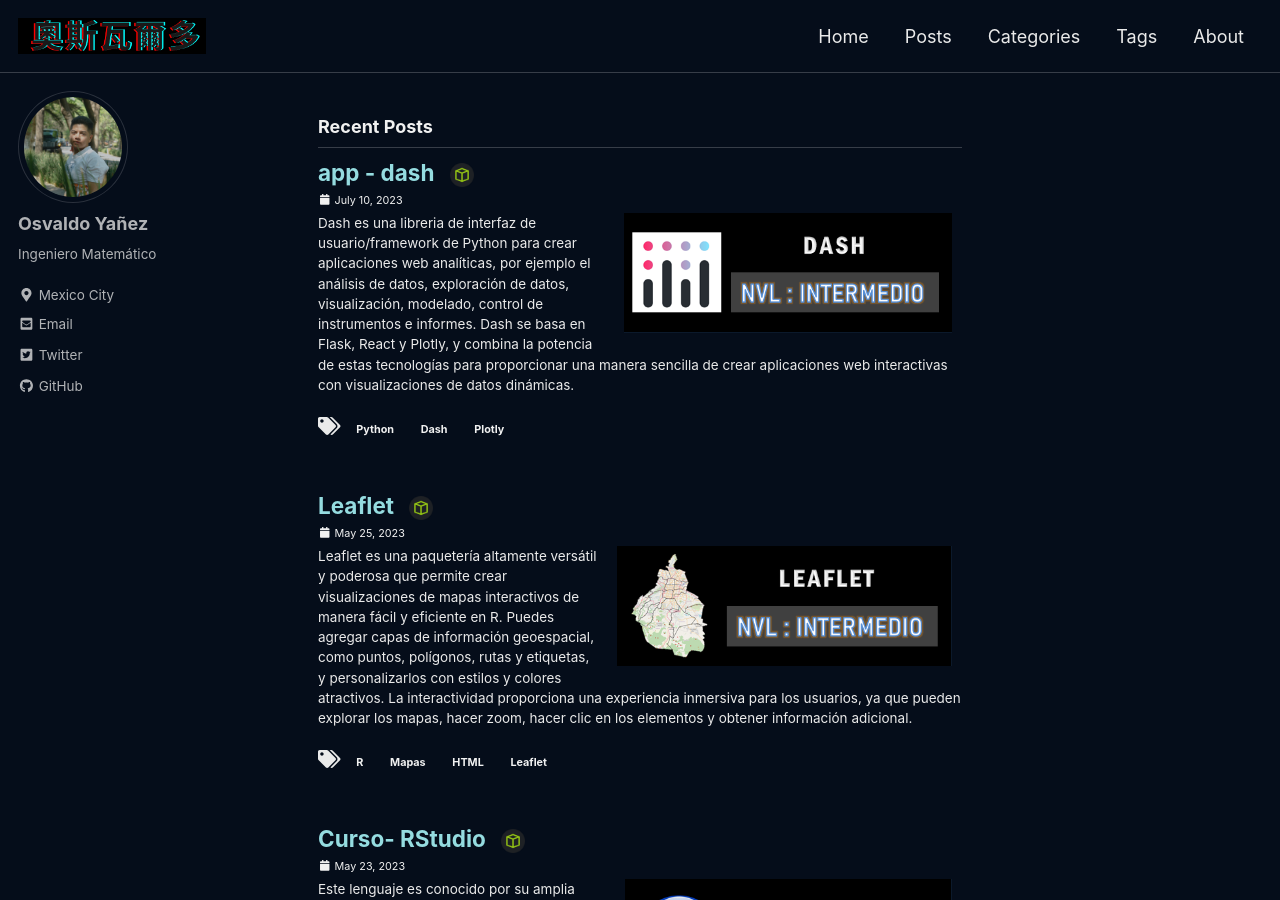
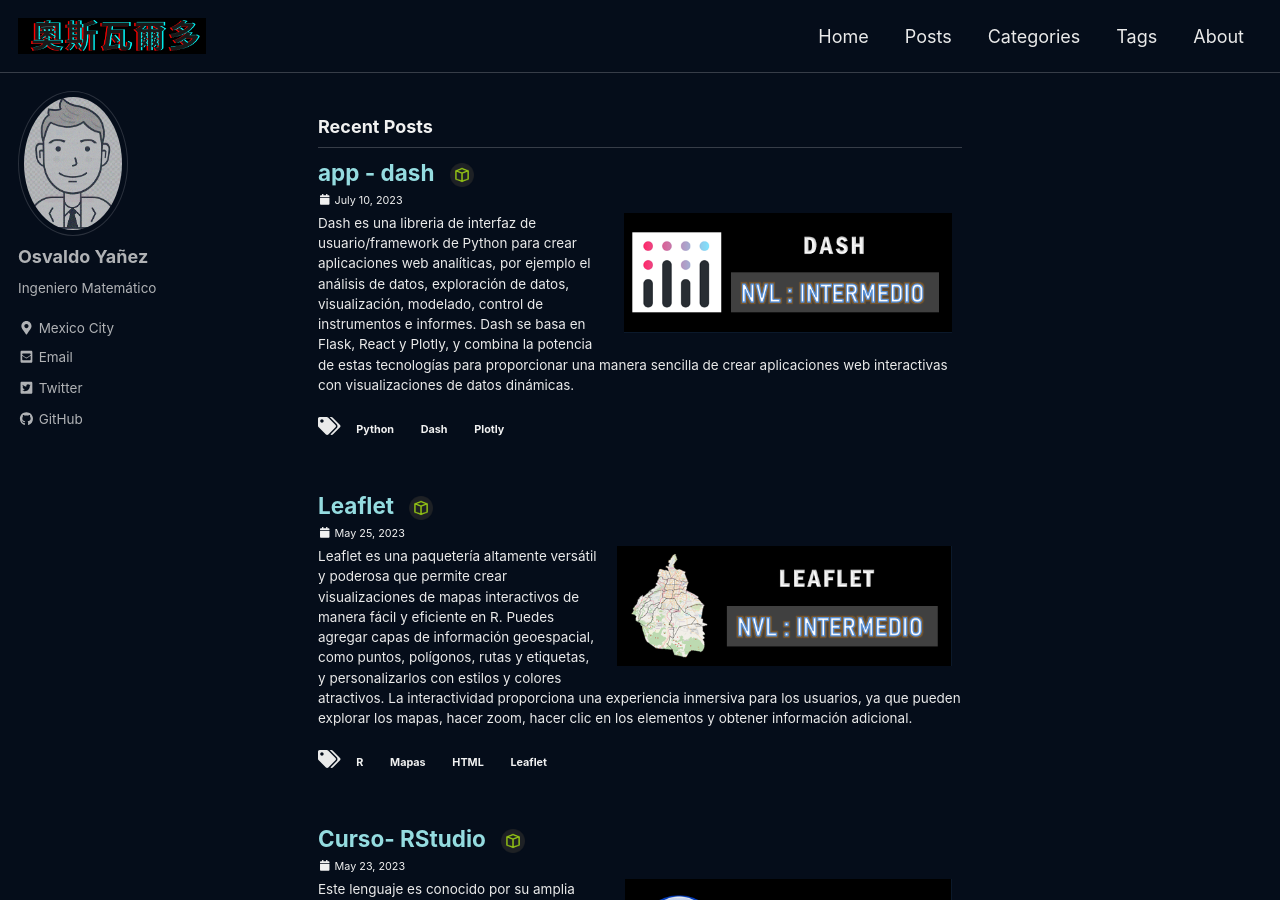
Before and after one commit to OsvaldoYa22/OsvaldoYa22.github.io, a Jekyll site: the page built from index.html, in a window 1280 px wide and 900 px high. Built offline with Jekyll 4.4.1, drawn with Linux system fonts in a browser that asks for light colours; cached includes are drawn as plain includes; a script that is not in the unit is left out; the list of posts is cut into pages by our own code.

Commit message:
Update _config.yml

```diff
--- a/_config.yml
+++ b/_config.yml
@@ -102,7 +102,7 @@ analytics:
 # Site Author
 author:
   name             : "Osvaldo Yañez"
-  avatar           : "/assets/images/Imagen3.jpg"
+  avatar           : "/assets/images/PERFIL.PNG"
   bio              : "Ingeniero Matemático<br>"
   location         : "Mexico City"
   email            : "osvaldoypg21@gmail.com"
```
